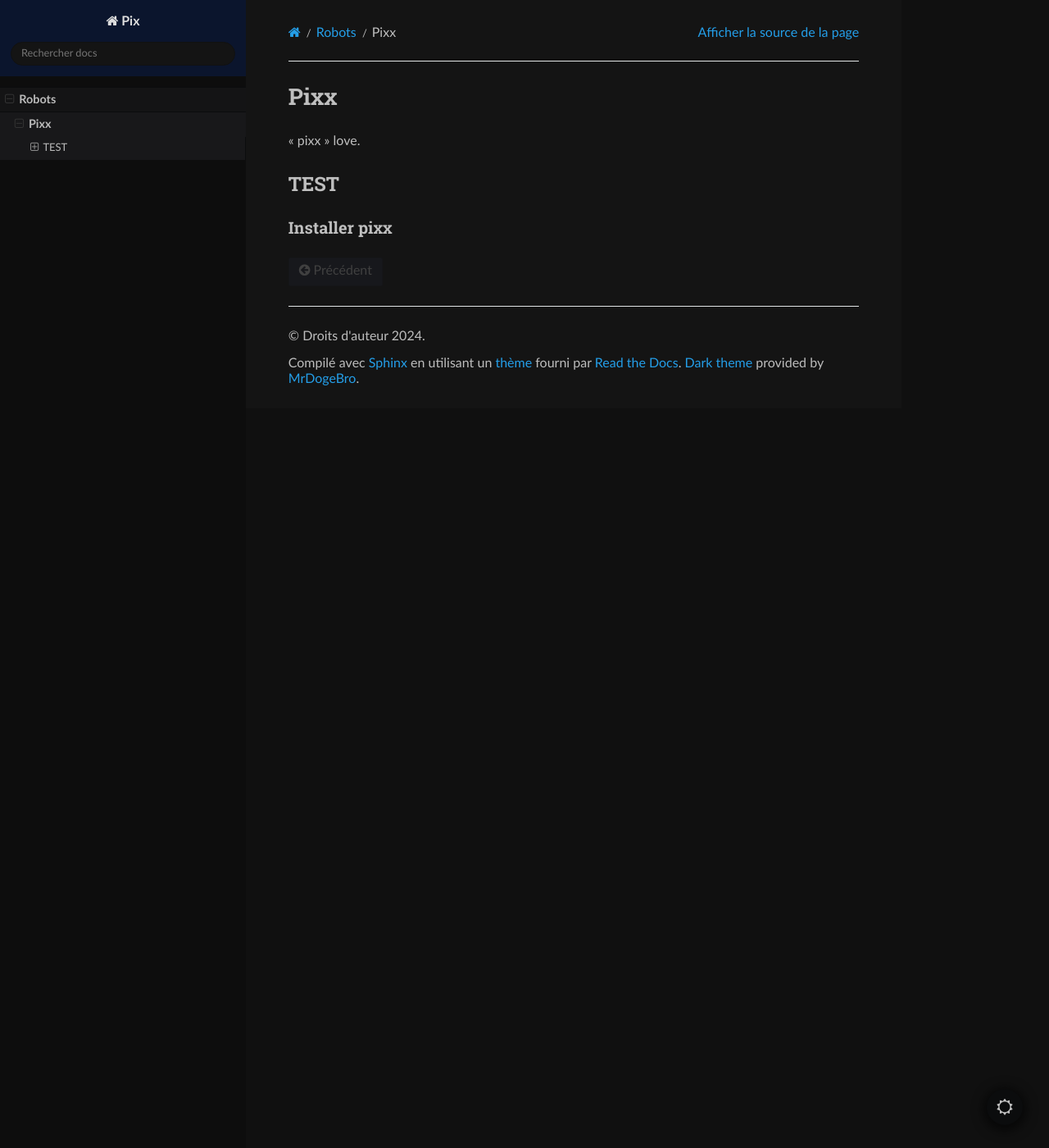
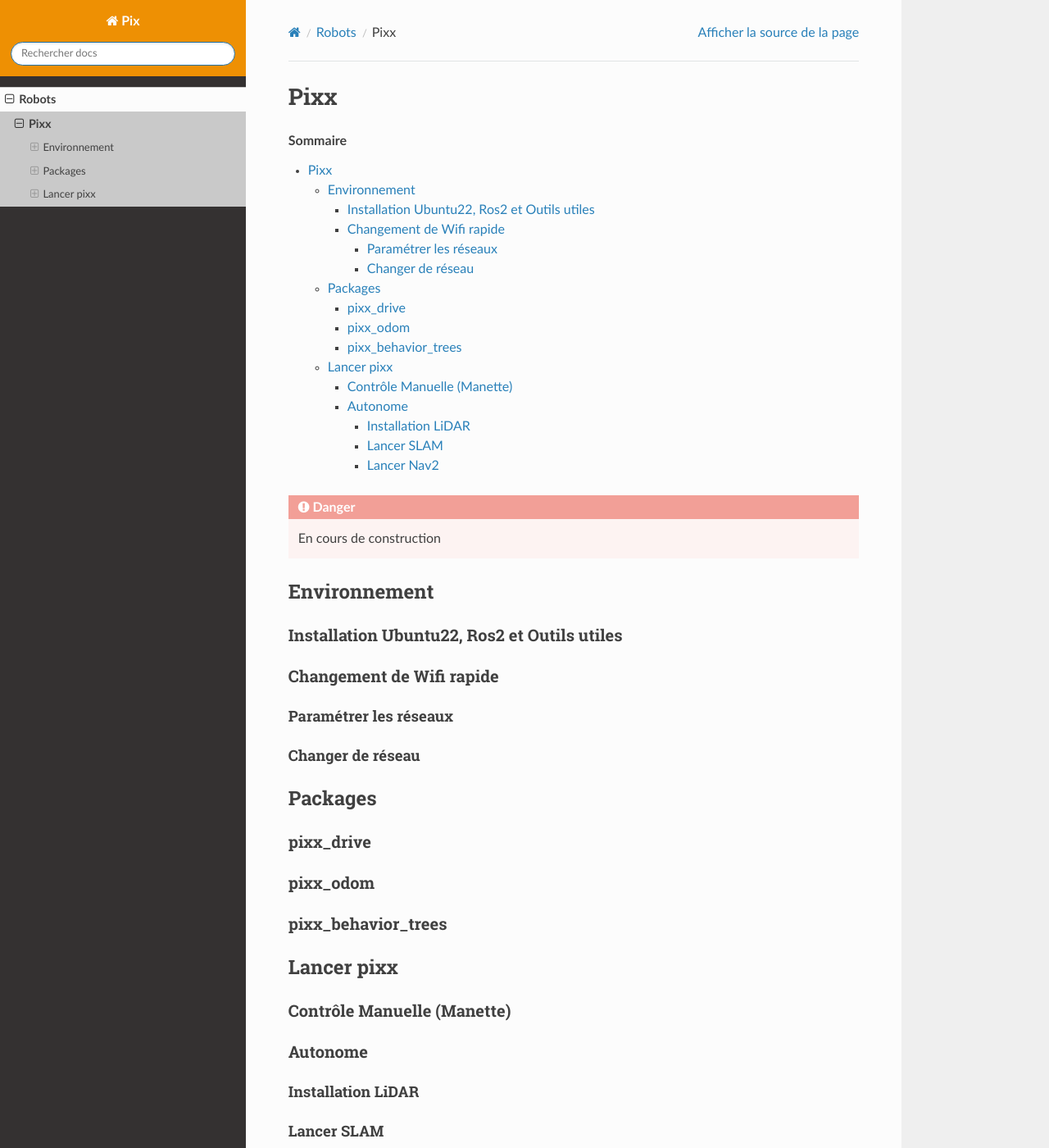
Before and after one commit to ChaelPix/hub, a Sphinx documentation site: the page built from docs/source/robots/pixx.rst, in a window 1280 px wide and 1400 px high. Shown: the whole window at 82% size. Built offline with Sphinx 7.4.7 and the Read the Docs theme 2.0.0, drawn with Linux system fonts in a browser that asks for light colours.

Commit message:
pixx rst

```diff
--- a/docs/source/conf.py
+++ b/docs/source/conf.py
@@ -31,12 +31,8 @@ extensions = [
     'sphinx_rtd_theme',
     'sphinx_copybutton',
     'sphinxcontrib.video',
-    "sphinx_rtd_dark_mode"
 ]
 
-html_context = {
-   "default_mode": "light"
-}
 
 # Add any paths that contain templates here, relative to this directory.
 templates_path = ['_templates']
--- a/docs/source/robots/pixx.rst
+++ b/docs/source/robots/pixx.rst
@@ -2,10 +2,54 @@
 Pixx
 ====
 
-"pixx" love.
+.. contents:: Sommaire
+    :depth: 4
 
-TEST
-####
+.. danger::
 
-Installer pixx
-****************
+    En cours de construction
+
+Environnement
+#############
+
+Installation Ubuntu22, Ros2 et Outils utiles
+********************************************
+
+Changement de Wifi rapide
+*************************
+
+Paramétrer les réseaux
+----------------------
+
+Changer de réseau
+-----------------
+
+Packages
+########
+
+pixx_drive
+**********
+
+pixx_odom
+*********
+
+pixx_behavior_trees
+*******************
+
+Lancer pixx
+###########
+
+Contrôle Manuelle (Manette)
+***************************
+
+Autonome
+********
+
+Installation LiDAR
+------------------
+
+Lancer SLAM
+-----------
+
+Lancer Nav2
+-----------
--- a/requirements.txt
+++ b/requirements.txt
@@ -1,5 +1,4 @@
 sphinx
 sphinx-rtd-theme
-sphinx_rtd_dark_mode
 sphinx-copybutton
 sphinxcontrib-video
```
